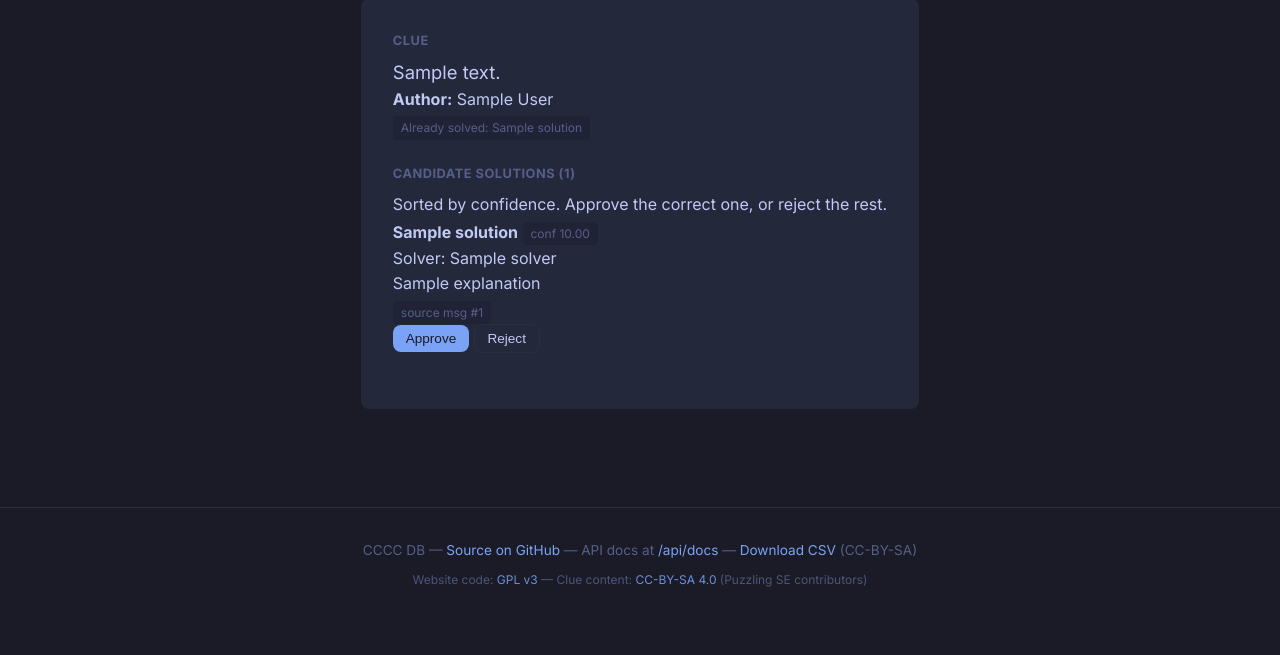
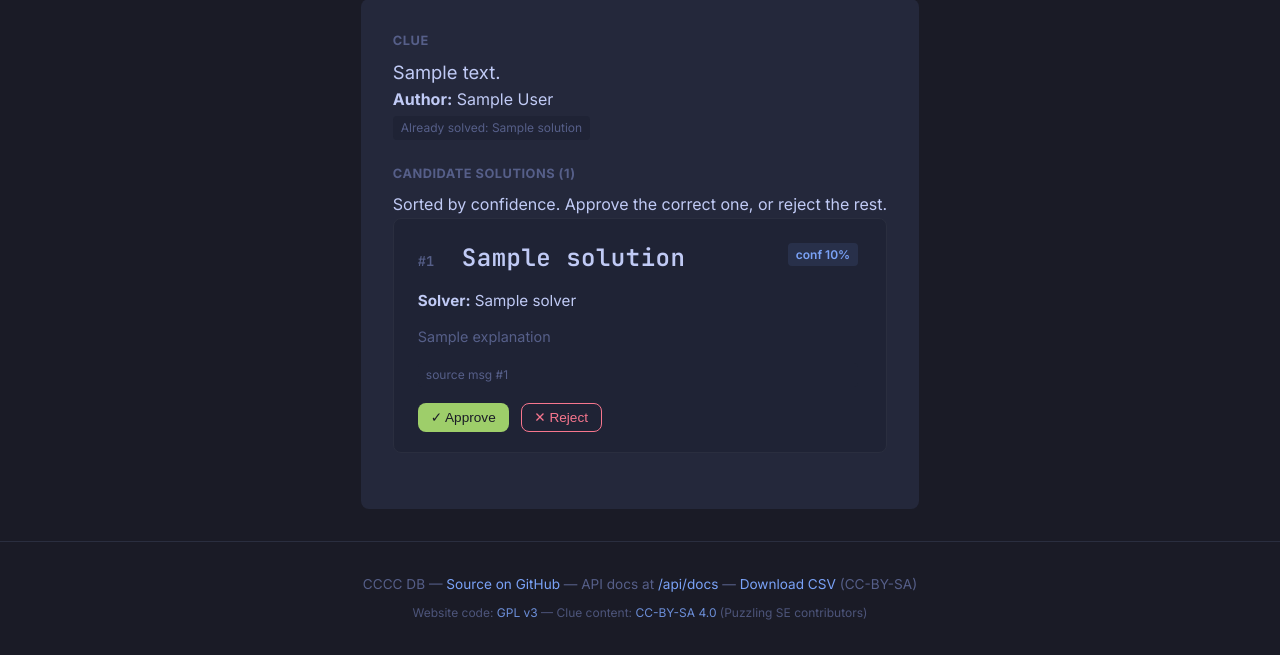
Before and after one commit to themoonisacheese/pse_cccc_db, a FastAPI app: template app/templates/review.html in a window 1280 px wide. Shown: the part 179-834 px from the top of the page. Before the commit the page ends 766 px from the top, so only its background shows below. Run offline with FastAPI, Linux system fonts and the light colour scheme; the template is opened without the code that fills it: most values are stand-ins (such as "Sample title", 1, 10 or a date in 2020); parts of the project's set-up code (start-up, migrations or seed data) failed here and were passed over.

Commit message:
Review UI: redirect on approve, remove row on reject, candidate cards; default ingested clue_date to today

```diff
--- a/app/services/clue_service.py
+++ b/app/services/clue_service.py
@@ -3,6 +3,7 @@ and the ingest daemon (bot). Avoids coupling the daemon to FastAPI's
 request/response/auth layer."""
 
 import logging
+from datetime import date
 from typing import Optional
 
 from sqlalchemy import select, func
@@ -84,9 +85,12 @@ async def ingest_clue(
         transcript_link=transcript_link,
         message_id=message_id,
         source=source,
+        # Ingested clues carry no date in the SE chat payload; default to
+        # today (the date the clue was ingested) unless the caller supplied one.
+        clue_date=extra_fields.pop("clue_date", None) or date.today(),
     )
 
-    # Set any extra fields the caller passed (e.g. one_word_answer_length, clue_date)
+    # Set any extra fields the caller passed (e.g. one_word_answer_length)
     for k, v in extra_fields.items():
         if hasattr(clue, k) and v is not None:
             setattr(clue, k, v)
--- a/app/static/style.css
+++ b/app/static/style.css
@@ -374,3 +374,44 @@ textarea.form-input { resize: vertical; font-family: var(--sans); }
 
 .btn-danger { background: #f7768e; color: #1a1b26; border: none; }
 .btn-danger:hover { background: #ff7a93; }
+
+/* ── Review candidate cards ───────────────────────── */
+.candidate-list { display: flex; flex-direction: column; gap: 1rem; }
+.candidate-card {
+    background: var(--bg-soft);
+    border: 1px solid var(--border);
+    border-radius: var(--radius);
+    padding: 1.25rem 1.5rem;
+    display: flex;
+    flex-direction: column;
+    gap: 0.75rem;
+    transition: border-color 0.15s, box-shadow 0.15s;
+}
+.candidate-card:hover { border-color: var(--accent); box-shadow: 0 0 0 1px var(--accent-soft); }
+.candidate-card-top { display: flex; justify-content: space-between; align-items: flex-start; gap: 1rem; flex-wrap: wrap; }
+.candidate-solution { display: flex; align-items: baseline; gap: 0.75rem; }
+.candidate-rank {
+    font-family: var(--mono);
+    color: var(--fg-dim);
+    font-size: 0.85rem;
+    font-weight: 600;
+    min-width: 2rem;
+}
+.candidate-answer {
+    font-family: var(--mono);
+    font-size: 1.5rem;
+    font-weight: 700;
+    color: var(--fg);
+    letter-spacing: 0.5px;
+    word-break: break-word;
+}
+.candidate-badges { display: flex; align-items: center; gap: 0.4rem; flex-wrap: wrap; }
+.conf-badge { background: var(--accent-soft); color: var(--accent); font-weight: 600; }
+.signal-badge { background: var(--bg-card); color: var(--green); }
+.candidate-solver { color: var(--fg); font-size: 0.95rem; }
+.candidate-explanation { color: var(--fg-dim); font-size: 0.9rem; line-height: 1.5; }
+.candidate-actions { display: flex; gap: 0.75rem; margin-top: 0.25rem; }
+.btn-approve { background: var(--green); color: #1a1b26; }
+.btn-approve:hover { background: #b8e08a; color: #1a1b26; }
+.btn-reject { color: var(--red); border-color: var(--red); }
+.btn-reject:hover { background: var(--red); color: #1a1b26; border-color: var(--red); }
--- a/app/templates/review.html
+++ b/app/templates/review.html
@@ -25,29 +25,34 @@
             <p class="text-muted">Sorted by confidence. Approve the correct one, or reject the rest.</p>
             <div class="candidate-list">
                 {% for cand in candidates %}
-                <div class="candidate-row" id="candidate-{{ cand.id }}">
-                    <div class="candidate-main">
+                <div class="candidate-card" id="candidate-{{ cand.id }}">
+                    <div class="candidate-card-top">
                         <div class="candidate-solution">
-                            <strong>{{ cand.solution or '(wordplay — pending LLM)' }}</strong>
-                            <span class="meta-tag">conf {{ '%.2f' | format(cand.confidence) }}</span>
+                            <span class="candidate-rank">#{{ loop.index }}</span>
+                            <strong class="candidate-answer">{{ cand.solution or '(wordplay — pending LLM)' }}</strong>
+                        </div>
+                        <div class="candidate-badges">
+                            <span class="meta-tag conf-badge">conf {{ '%.0f' | format(cand.confidence * 100) }}%</span>
                             {% for sig, val in cand.signals.items() if val %}
                             <span class="meta-tag signal-badge">{{ sig }}</span>
                             {% endfor %}
                         </div>
-                        {% if cand.solver %}<p class="candidate-solver">Solver: {{ cand.solver }}</p>{% endif %}
-                        {% if cand.explanation %}<p class="candidate-explanation">{{ cand.explanation }}</p>{% endif %}
-                        {% if cand.source_message_id %}
-                        <a class="meta-tag" href="https://chat.stackexchange.com/transcript/message/{{ cand.source_message_id }}#{{ cand.source_message_id }}" target="_blank" rel="noopener">source msg #{{ cand.source_message_id }}</a>
-                        {% endif %}
                     </div>
+                    {% if cand.solver %}<p class="candidate-solver"><strong>Solver:</strong> {{ cand.solver }}</p>{% endif %}
+                    {% if cand.explanation %}<p class="candidate-explanation">{{ cand.explanation }}</p>{% endif %}
+                    {% if cand.source_message_id %}
+                    <a class="meta-tag" href="https://chat.stackexchange.com/transcript/message/{{ cand.source_message_id }}#{{ cand.source_message_id }}" target="_blank" rel="noopener">source msg #{{ cand.source_message_id }}</a>
+                    {% endif %}
                     <div class="candidate-actions">
-                        <button class="btn btn-small" hx-post="/api/review/candidates/{{ cand.id }}/approve"
-                            hx-swap="outerHTML" hx-target="#candidate-{{ cand.id }}">
-                            Approve
+                        <button class="btn btn-small btn-approve" hx-post="/api/review/candidates/{{ cand.id }}/approve"
+                            hx-swap="none"
+                            hx-on::after-request="if(event.detail.successful) window.location.href='/clue/{{ clue.id }}';">
+                            ✓ Approve
                         </button>
-                        <button class="btn btn-small btn-outline" hx-post="/api/review/candidates/{{ cand.id }}/reject"
-                            hx-swap="outerHTML" hx-target="#candidate-{{ cand.id }}">
-                            Reject
+                        <button class="btn btn-small btn-outline btn-reject" hx-post="/api/review/candidates/{{ cand.id }}/reject"
+                            hx-swap="none"
+                            hx-on::after-request="if(event.detail.successful) htmx.remove('#candidate-{{ cand.id }}');">
+                            ✕ Reject
                         </button>
                     </div>
                 </div>
```
Also changed, not shown: tests/test_ingest_date.py (added, +104 -0 lines).
